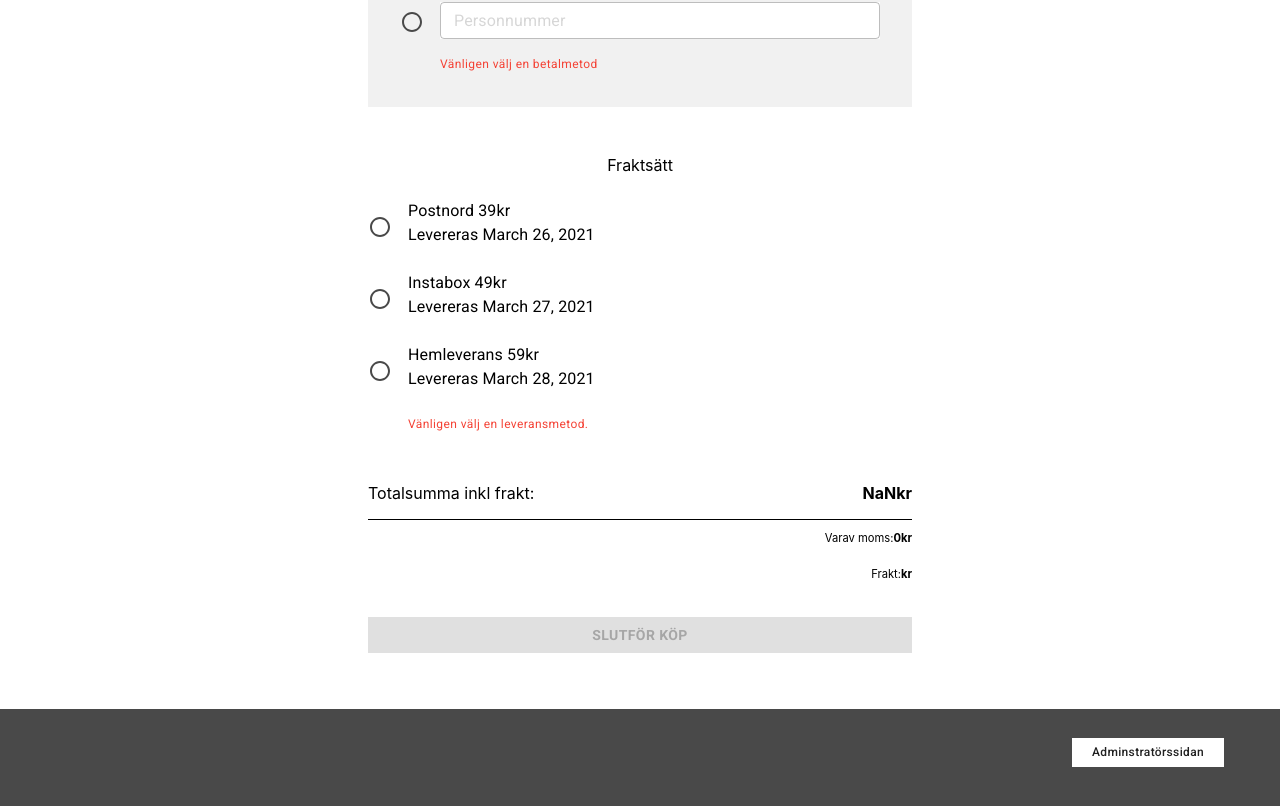
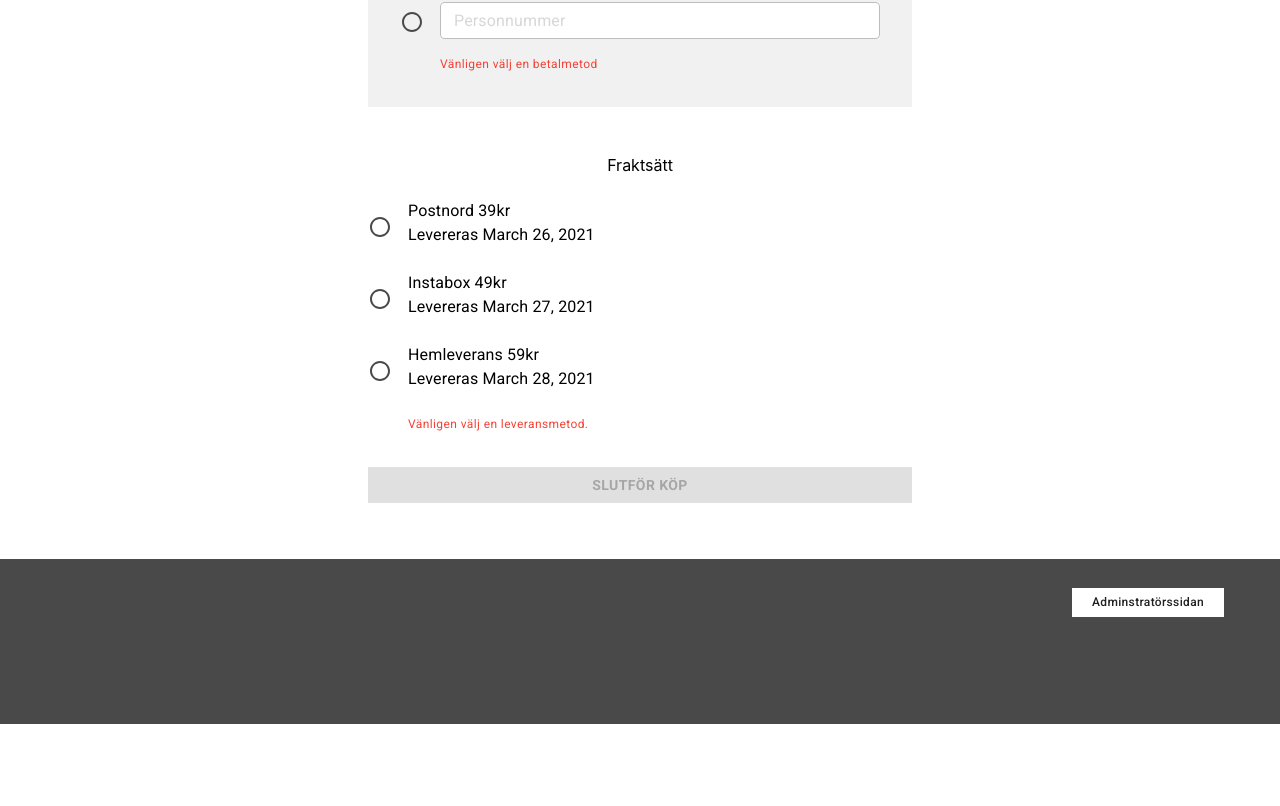
Before and after one commit to feliciaseg/webshop, a React (Create React App) app: page /checkout in a window 1280 px wide. Shown: the part 1083-1889 px from the top of the page. After the commit the page ends 1807 px from the top, so only its background shows below. Built offline with nearby package versions, Linux system fonts and the light colour scheme.

Commit message:
Co-authored-by: feliciaseg <feliciaseg@users.noreply.github.com>

```diff
--- a/src/routes/CheckoutPage.tsx
+++ b/src/routes/CheckoutPage.tsx
@@ -9,6 +9,7 @@ import CartView from "../components/CartView";
 import OrderConfirmationModal from "../components/OrderConfirmationModal";
 import { CartContext } from "../contexts/CartContext";
 import SubTotal from "../components/SubTotal";
+
 
 export interface Validation {
   cartValidation: boolean;
@@ -26,6 +27,7 @@ export default function CheckoutPage() {
   const [delivery, setDelivery] = useState<DeliveryInfo>({});
   const [disabled, setDisabled] = useState(true);
   const [showModal, setShowModal] = useState(false);
+  const [showSubTotal, setShowSubTotal] = useState(false);
   const [validation, setValidation] = useState<Validation>({
     cartValidation: Boolean(cartContext.cart.length),
     paymentValidation: false,
@@ -48,6 +50,7 @@ export default function CheckoutPage() {
       validation.deliveryValidation === true
     ) {
       setDisabled(false);
+      setShowSubTotal(true);
     }
   }, [validation]);
 
@@ -99,10 +102,11 @@ export default function CheckoutPage() {
           </div>
           <SubTotal
             products={cartContext.cart}
-            display={true}
+            display={showSubTotal}
             totalCost={delivery.price! + cartContext.getTotalPriceOfCart()}
             momsResoult ={cartContext.getTotalPriceOfCart() * 0.25}
             deliveryPrice = {delivery.price}
+
           />
           <Button
             variant="contained"
```
Also changed, not shown: src/components/SubTotal.tsx (+6 -8 lines).
